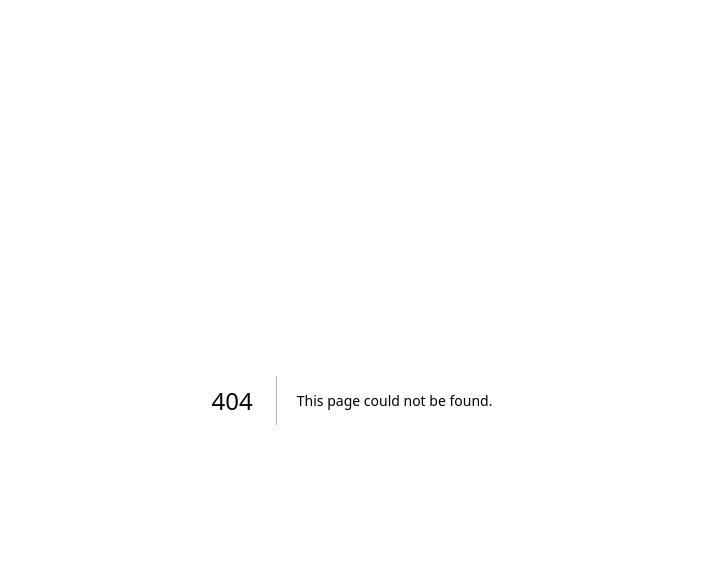
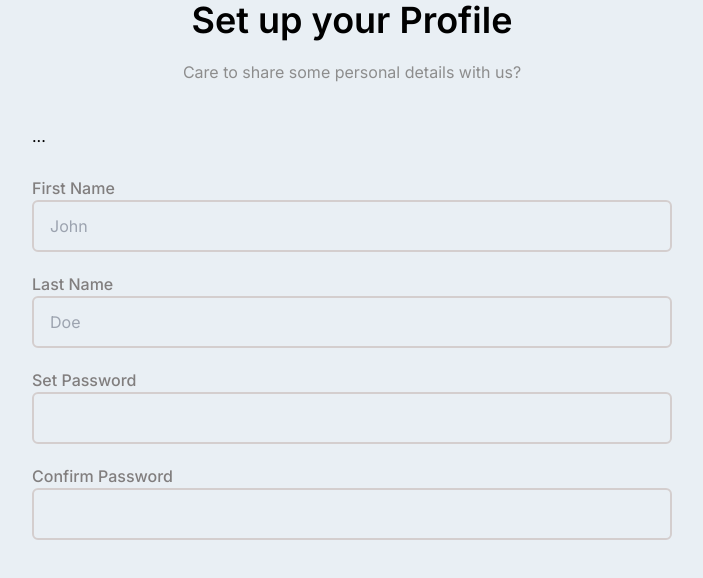
Before and after one commit to gdscuniuyoorg/apodex_frontend_new, a Next.js app: page /complete-profile in a window 1280 px wide. Before the commit this address had no page. Shown: the top 578 px of the page, without its empty margins (288-991 px from the left). Built offline with nearby package versions, Linux system fonts and the light colour scheme.

Commit message:
style: complete-profile ui 20%

```diff
--- /dev/null
+++ b/app/complete-profile/page.tsx
@@ -0,0 +1,34 @@
+"use client";
+
+import { useState } from "react";
+import SetUpProfile from "@/components/SetUpProfile";
+import SetUpProfileTwo from "@/components/SetUpProfileTwo";
+import SetUpProfileThree from "@/components/SetUpProfileThree";
+
+export default function CompleteProfile() {
+  const [page, setPage] = useState("page-one");
+  const [formData, setFormData] = useState({
+    firstName: "",
+    lastName: "",
+    password: "",
+    confirmPassword: "",
+    nationality: "",
+    techInterests: "",
+    currentRole: "",
+    company: "",
+    portfolio: "",
+    twitter: "",
+    linkedin: "",
+    bio: "",
+  });
+console.log(formData)
+  return (
+    <div className="bg-[#E9EFF4] h-screen">
+      <div className="">
+        {page == "page-one" && <SetUpProfile setPage={setPage} formData={formData} setFormData={setFormData}/>}
+        {page == "page-two" && <SetUpProfileTwo setPage={setPage} />}
+        {page == "page-three" && <SetUpProfileThree setPage={setPage} />}
+      </div>
+    </div>
+  );
+}
--- a/components/InputBox.tsx
+++ b/components/InputBox.tsx
@@ -1,31 +1,32 @@
-import React, { ChangeEvent, FunctionComponent } from 'react';
+import React, { ChangeEvent, FunctionComponent } from "react";
 
 interface InputBoxProps {
- label?: string;
   isTextArea?: boolean;
   type: string;
   id: string;
   value: string | number;
- handleChange: (event: ChangeEvent<HTMLInputElement | HTMLTextAreaElement>) => void;
+  handleChange: (
+    event: ChangeEvent<HTMLInputElement | HTMLTextAreaElement>
+  ) => void;
+  placeholder?: string;
   accept?: string;
 }
 
 const InputBox: FunctionComponent<InputBoxProps> = ({
- label,
   isTextArea,
   type,
   id,
   value,
   handleChange,
+  placeholder,
   accept,
 }) => {
   return (
-    <div className={`${type !== "file" && "border shadow-inner"} font-work-sans w-full border-black px-4 py-3 rounded-lg shadow-[#4a4a6826] mb-5 flex flex-col`}>
-      {label && (
-        <label htmlFor={id} className="font-medium text-base">
-          {label}
-        </label>
-      )}
+    <div
+      className={`${
+        type !== "file" && "border-2"
+      } font-work-sans w-full border-[#D4CECE] px-4 py-3 rounded-md shadow-[#4a4a6826] mb-5 flex flex-col`}
+    >
       {isTextArea ? (
         <textarea
           id={id}
@@ -43,7 +44,10 @@ const InputBox: FunctionComponent<InputBoxProps> = ({
           value={value.toString()}
           onChange={handleChange}
           accept={accept}
-          className={`w-full outline-none bg-transparent ${type === "file" && "hidden"}`}
+          placeholder={placeholder}
+          className={`w-full outline-none bg-transparent ${
+            type === "file" && "hidden"
+          }`}
         />
       )}
     </div>
--- /dev/null
+++ b/components/SetUpProfile.tsx
@@ -0,0 +1,124 @@
+import { ChangeEvent, Dispatch, SetStateAction } from "react";
+import InputBox from "./InputBox";
+
+type TPageProps = {
+  setPage: Dispatch<SetStateAction<string>>;
+  formData: {
+    firstName: string;
+    lastName: string;
+    password: string;
+    confirmPassword: string;
+    nationality: string;
+    techInterests: string;
+    currentRole: string;
+    company: string;
+    portfolio: string;
+    twitter: string;
+    linkedin: string;
+    bio: string;
+  };
+  setFormData: Dispatch<
+    SetStateAction<{
+      firstName: string;
+      lastName: string;
+      password: string;
+      confirmPassword: string;
+      nationality: string;
+      techInterests: string;
+      currentRole: string;
+      company: string;
+      portfolio: string;
+      twitter: string;
+      linkedin: string;
+      bio: string;
+    }>
+  >;
+};
+
+export default function SetUpProfile({
+  setPage,
+  formData,
+  setFormData,
+}: TPageProps) {
+  const handleChange = (
+    e: ChangeEvent<HTMLInputElement | HTMLTextAreaElement>
+  ) => {
+    setFormData((prevState) => ({
+      ...prevState,
+      [e.target.id]: e.target.value,
+    }));
+  };
+
+  return (
+    <div>
+      <div className="max-w-screen-sm mx-auto">
+        <h1 className="font-semibold text-4xl text-center">
+          Set up your Profile
+        </h1>
+        <p className="text-center text-[#8D8D8D] mt-5">
+          Care to share some personal details with us?
+        </p>
+
+        <div className="mt-10 mb-7">...{/* page bar */}</div>
+
+        <div className="">
+          <div className="">
+            <label
+              className="text-[#817E7E] font-medium text-base"
+              htmlFor="firstName"
+            >
+              First Name
+            </label>
+            <InputBox
+              type="text"
+              id="firstName"
+              value={formData.firstName}
+              handleChange={handleChange}
+              placeholder="John"
+            />
+          </div>
+
+          <div className="">
+            <label
+              className="text-[#817E7E] font-medium text-base"
+              htmlFor="lastName"
+            >
+              Last Name
+            </label>
+            <InputBox
+              type="text"
+              id="lastName"
+              value={formData.lastName}
+              handleChange={handleChange}
+              placeholder="Doe"
+            />
+          </div>
+
+          <div className="">
+            <label className="text-[#817E7E] font-medium text-base" htmlFor="">
+              Set Password
+            </label>
+            <InputBox
+              type="password"
+              id="password"
+              value={formData.password}
+              handleChange={handleChange}
+            />
+          </div>
+
+          <div className="">
+            <label className="text-[#817E7E] font-medium text-base" htmlFor="">
+              Confirm Password
+            </label>
+            <InputBox
+              type="password"
+              id="confirmPassword"
+              value={formData.confirmPassword}
+              handleChange={handleChange}
+            />
+          </div>
+        </div>
+      </div>
+    </div>
+  );
+}
--- /dev/null
+++ b/components/SetUpProfileThree.tsx
@@ -0,0 +1,13 @@
+import { Dispatch, SetStateAction } from "react";
+
+type TPageProps = {
+  setPage: Dispatch<SetStateAction<string>>;
+};
+
+export default function SetUpProfileThree({ setPage }: TPageProps) {
+  return (
+    <div>
+      <button onClick={() => setPage("page-one")}>next this is profile three</button>
+    </div>
+  );
+}
--- /dev/null
+++ b/components/SetUpProfileTwo.tsx
@@ -0,0 +1,13 @@
+import { Dispatch, SetStateAction } from "react";
+
+type TPageProps = {
+  setPage: Dispatch<SetStateAction<string>>;
+};
+
+export default function SetUpProfileTwo({ setPage }: TPageProps) {
+  return (
+    <div>
+      <button onClick={() => setPage("page-three")}>next this is profile two</button>
+    </div>
+  );
+}
```
Lines whose indentation alone changed are shown as unchanged.
